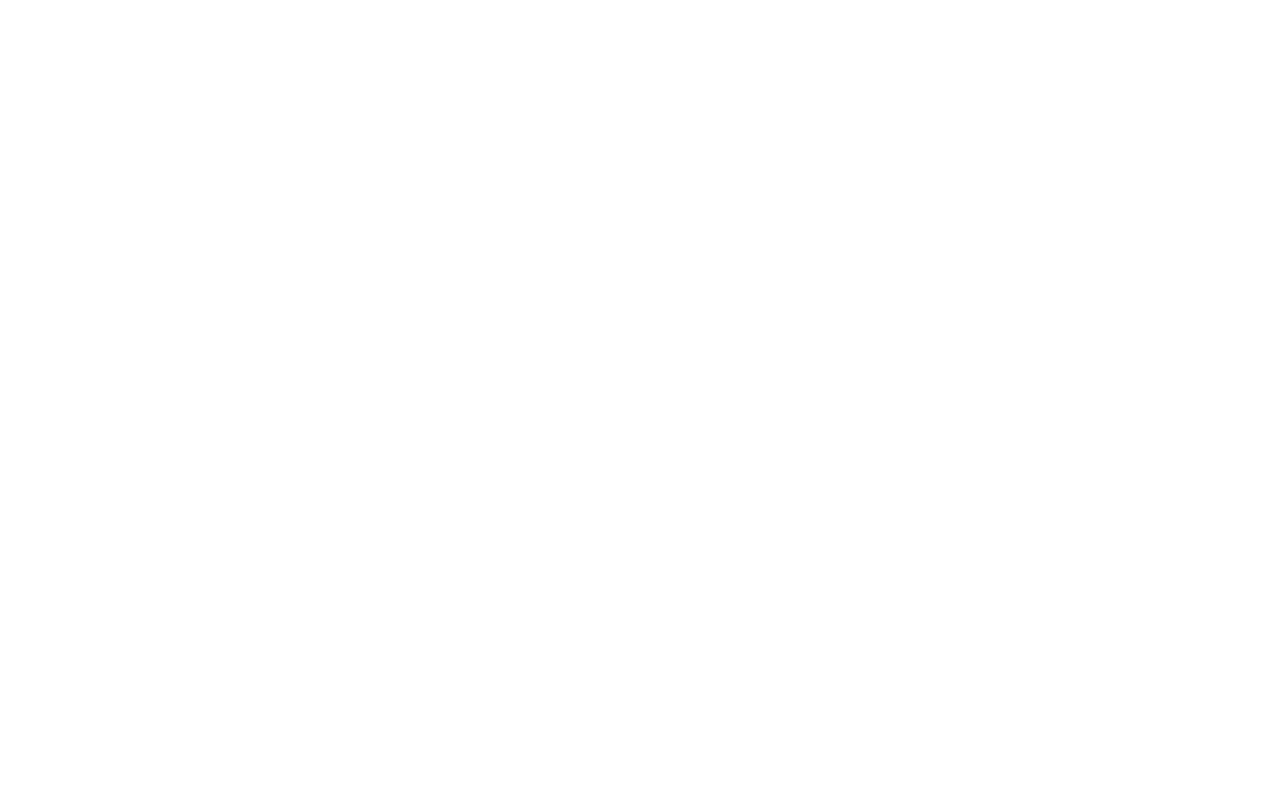
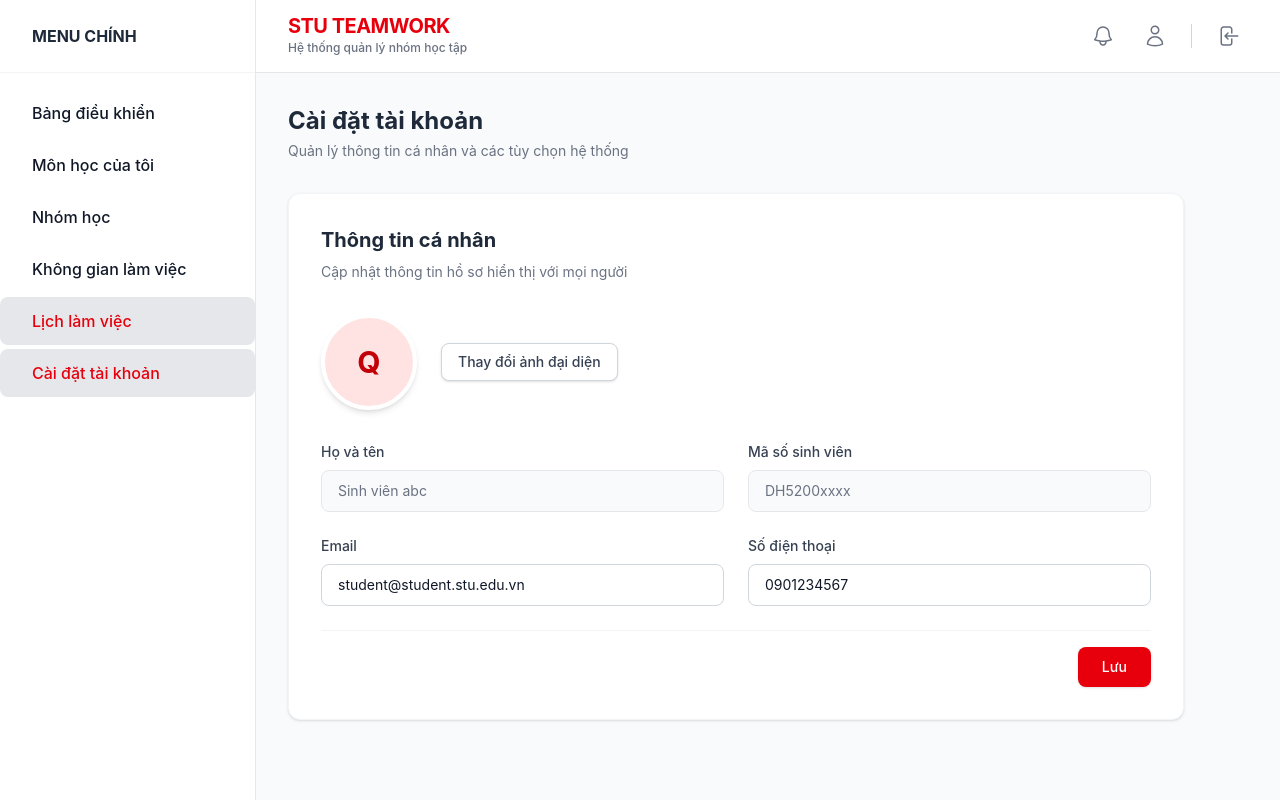
Before and after one commit to qui13082004a-afk/TTTN_FE, a React (Vite) app: page /caidattksv in a window 1280 px wide. Before the commit this address had no page. Built offline with nearby package versions, Linux system fonts and the light colour scheme.

Commit message:
Tài khoản SV

```diff
--- a/src/App.jsx
+++ b/src/App.jsx
@@ -5,6 +5,7 @@
 import MyMonHoc from './pages/MyMonHoc.jsx';
 import Nhomhoc from './pages/Nhomhoc.jsx';
 import KGLamViec from './pages/KGLamViec.jsx';
+import CaidatTKSV from './pages/CaidatTKSV.jsx';
 function App() {
   return (
     <Router>
@@ -16,6 +17,7 @@
           <Route path="/monhoc" element={<MyMonHoc />} />
           <Route path="/nhomhoc" element={<Nhomhoc />} />
           <Route path="/kglamviec" element={<KGLamViec />} />
+          <Route path="/caidattksv" element={<CaidatTKSV />} />
         </Routes>
       </div>
     </Router>
--- a/src/components/Sidebar.jsx
+++ b/src/components/Sidebar.jsx
@@ -47,7 +47,7 @@
             </NavLink>
           </li>
           <li>
-            <NavLink to="#caidat" className={getNavLinkClass}>
+            <NavLink to="/caidattksv" className={getNavLinkClass}>
               Cài đặt tài khoản
             </NavLink>
           </li>
--- /dev/null
+++ b/src/pages/CaidatTKSV.jsx
@@ -0,0 +1,99 @@
+import React from 'react';
+import Sidebar from '../components/Sidebar';
+import Header from '../components/Header';
+
+export default function CaidatTKSV() {
+  // Dữ liệu giả
+  const user = {
+    name: 'Sinh viên abc',
+    studentId: 'DH5200xxxx',
+    email: 'student@student.stu.edu.vn',
+    phone: '0901234567',
+    major: 'Công nghệ thông tin',
+    avatar: 'Q'
+  };
+
+  return (
+    <div className="flex h-screen bg-gray-50 overflow-hidden">
+      <Sidebar />
+
+      <div className="flex-1 flex flex-col h-full">
+        <Header />
+
+        <main className="flex-1 overflow-x-hidden overflow-y-auto p-8">
+
+          <div className="mb-8 max-w-4xl">
+            <h1 className="text-2xl font-bold text-gray-800">Cài đặt tài khoản</h1>
+            <p className="text-gray-500 text-sm mt-1">Quản lý thông tin cá nhân và các tùy chọn hệ thống</p>
+          </div>
+
+
+          <div className="bg-white rounded-xl shadow-sm border border-gray-100 p-8 max-w-4xl">
+            <h2 className="text-xl font-bold text-gray-800 mb-2">Thông tin cá nhân</h2>
+            <p className="text-gray-500 mb-8 text-sm">Cập nhật thông tin hồ sơ hiển thị với mọi người</p>
+
+            <div className="flex items-center gap-6 mb-8">
+              <div className="w-24 h-24 bg-red-100 text-red-700 rounded-full flex items-center justify-center text-3xl font-bold border-4 border-white shadow-md">
+                {user.avatar}
+              </div>
+              <div>
+                <button className="bg-white border border-gray-300 text-gray-700 px-4 py-2 rounded-lg font-medium hover:bg-gray-50 transition-colors text-sm shadow-sm">
+                  Thay đổi ảnh đại diện
+                </button>
+              </div>
+            </div>
+
+            <form className="space-y-6">
+              <div className="grid grid-cols-1 md:grid-cols-2 gap-6">
+                <div>
+                  <label className="block text-sm font-medium text-gray-700 mb-2">Họ và tên</label>
+                  <input
+                    type="text"
+                    defaultValue={user.name}
+                    disabled
+                    className="w-full border border-gray-200 rounded-lg px-4 py-2.5 bg-gray-50 text-gray-500 outline-none cursor-not-allowed text-sm"
+                  />
+                </div>
+                <div>
+                  <label className="block text-sm font-medium text-gray-700 mb-2">Mã số sinh viên</label>
+                  <input
+                    type="text"
+                    defaultValue={user.studentId}
+                    disabled
+                    className="w-full border border-gray-200 rounded-lg px-4 py-2.5 bg-gray-50 text-gray-500 outline-none cursor-not-allowed text-sm"
+                  />
+                </div>
+              </div>
+
+              <div className="grid grid-cols-1 md:grid-cols-2 gap-6">
+                <div>
+                  <label className="block text-sm font-medium text-gray-700 mb-2">Email</label>
+                  <input
+                    type="email"
+                    defaultValue={user.email}
+                    className="w-full border border-gray-300 rounded-lg px-4 py-2.5 focus:ring-2 focus:ring-red-100 focus:border-red-500 outline-none transition-all text-sm"
+                  />
+                </div>
+                <div>
+                  <label className="block text-sm font-medium text-gray-700 mb-2">Số điện thoại</label>
+                  <input
+                    type="text"
+                    defaultValue={user.phone}
+                    className="w-full border border-gray-300 rounded-lg px-4 py-2.5 focus:ring-2 focus:ring-red-100 focus:border-red-500 outline-none transition-all text-sm"
+                  />
+                </div>
+              </div>
+
+              <div className="pt-4 border-t border-gray-100 flex justify-end mt-4">
+                <button type="button" className="bg-red-600 text-white px-6 py-2.5 rounded-lg font-medium hover:bg-red-700 transition-colors shadow-sm text-sm">
+                  Lưu
+                </button>
+              </div>
+            </form>
+          </div>
+
+        </main>
+      </div>
+    </div>
+  );
+}
```
